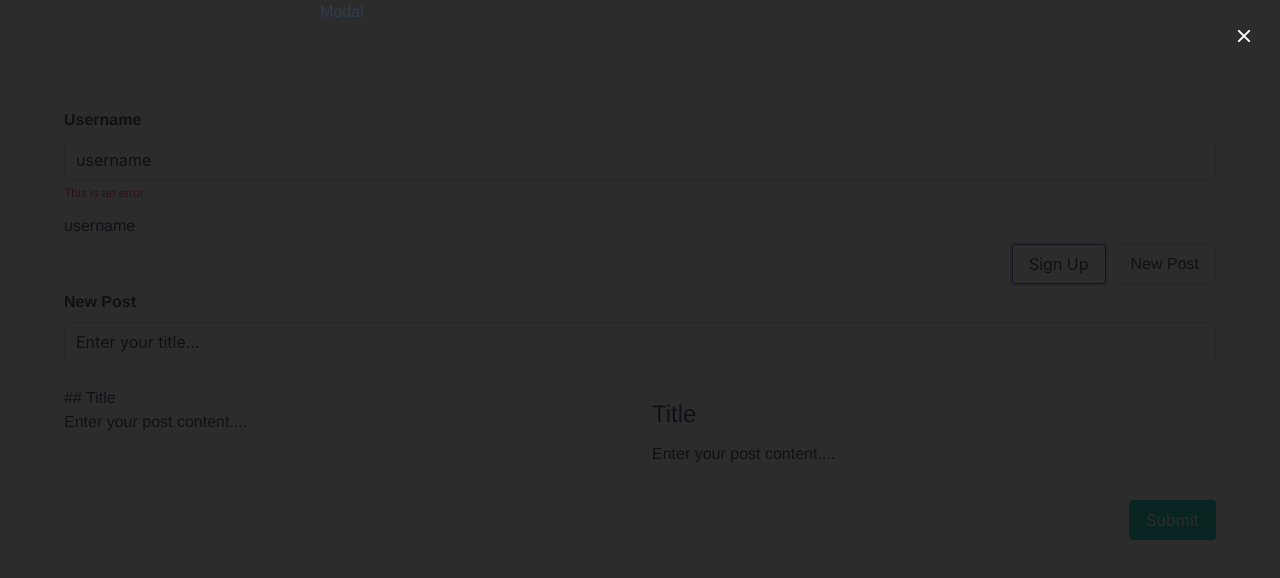
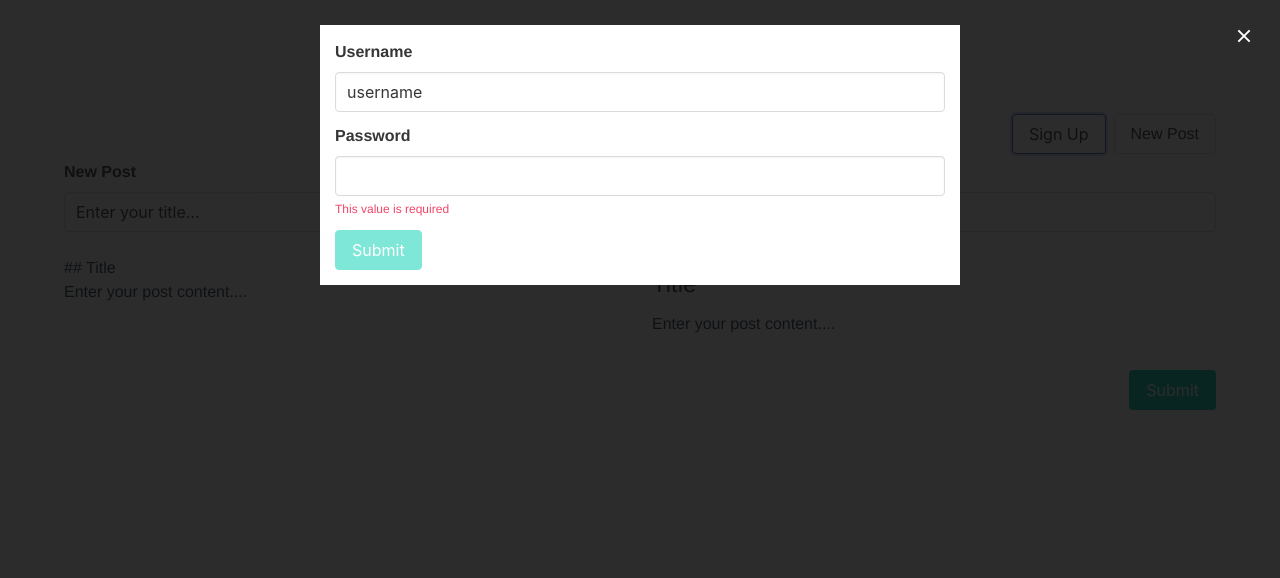
Before and after one commit to panospd/vue-composition-api, a Vue app: page /posts/new in a window 1280 px wide. Both pictures are taken after a click on the button "Sign Up". Shown: the top 578 px of the page. Built offline with nearby package versions, Linux system fonts and the light colour scheme.

Commit message:
Implemented signup form

```diff
--- a/src/App.vue
+++ b/src/App.vue
@@ -9,8 +9,6 @@
 
   <section class="section">
     <div class="container">
-      <FormInput v-model="username" name="Username" type="text" error="This is an error" />
-      {{ username }}
       <Navbar />
       <router-view />
     </div>
@@ -31,7 +29,6 @@
   },
   setup() {
     const modal = useModal();
-    const username = ref("username");
     const style = computed(() => {
       return {
         display: modal.show.value ? "block" : "none",
@@ -40,8 +37,7 @@
 
     return {
       style,
-      hide: () => modal.hideModal(),
-      username,
+      hide: () => modal.hideModal()
     };
   },
 });
--- a/src/components/FormInput.vue
+++ b/src/components/FormInput.vue
@@ -7,7 +7,7 @@
       <input
         :type="type"
         class="input"
-        v-model="modelValue"
+        :value="modelValue"
         @input="handleInput"
       />
     </div>
--- a/src/components/Navbar.vue
+++ b/src/components/Navbar.vue
@@ -2,38 +2,31 @@
   <div class="navbar">
     <div class="navbar-end">
       <div class="buttons">
-                <button
-                    class="button"
-                    @click="show"
-                >
-                    Sign Up
-                </button>
-                <router-link
-                    to="/posts/new"
-                    class="button"
-                >
-                    New Post
-                </router-link>
+        <button class="button" @click="show">Sign Up</button>
+        <router-link to="/posts/new" class="button"> New Post </router-link>
       </div>
     </div>
   </div>
   <teleport to="#modal">
-        <div>Modal</div>
+    <SignupVue />
   </teleport>
 </template>
 
 <script lang="ts">
-import { computed, defineComponent } from 'vue';
-import { useModal } from '../useModal';
-
+import { computed, defineComponent } from "vue";
+import { useModal } from "../useModal";
+import SignupVue from "./Signup.vue";
 
 export default defineComponent({
+  components: {
+      SignupVue
+  },
   setup() {
     const modal = useModal();
 
     return {
-        show: () => modal.showModal()
-    }
-  }
+      show: () => modal.showModal(),
+    };
+  },
 });
 </script>
--- /dev/null
+++ b/src/components/Signup.vue
@@ -0,0 +1,88 @@
+<template>
+  <form @submit.prevent="submit">
+    <FormInput
+      v-model="username"
+      name="Username"
+      type="text"
+      :error="userNameStatus.message"
+    />
+    <FormInput
+      v-model="password"
+      name="Password"
+      type="password"
+      :error="passwordStatus.message"
+    />
+
+    <button
+      class="button is-primary"
+      :disabled="!userNameStatus.valid || !passwordStatus.valid"
+    >
+      Submit
+    </button>
+  </form>
+</template>
+
+<script lang="ts">
+import { computed, defineComponent, ref } from "vue";
+import FormInput from "./FormInput.vue";
+import { validate, required, length, Status } from "../validation";
+import { User, useStore } from "../store";
+import { useModal } from "../useModal";
+
+export default defineComponent({
+  components: {
+    FormInput,
+  },
+  setup() {
+    const username = ref("username");
+    const userNameStatus = computed<Status>(() => {
+      return validate(username.value, [
+        required(),
+        length({ min: 5, max: 10 }),
+      ]);
+    });
+
+    const password = ref("");
+    const passwordStatus = computed<Status>(() => {
+      return validate(password.value, [
+        required(),
+        length({ min: 10, max: 40 }),
+      ]);
+    });
+
+    const store = useStore();
+    const modal = useModal();
+
+    const submit = async (evt: Event) => {
+      if (!userNameStatus.value.valid || !passwordStatus.value.valid) {
+        return;
+      }
+
+      const newUser: User = {
+        id: "-1",
+        username: username.value,
+        password: password.value,
+      };
+
+      await store.createUser(newUser);
+      modal.hideModal();
+    };
+
+    return {
+      username,
+      userNameStatus,
+      password,
+      passwordStatus,
+      submit,
+    };
+  },
+});
+</script>
+
+<style scoped>
+form {
+  padding: 15px;
+  background: white;
+  margin-top: 25px;
+}
+</style>
--- a/src/store.ts
+++ b/src/store.ts
@@ -1,6 +1,12 @@
 import { reactive, readonly } from "vue"
 import axios from "axios"
 import { Post, today, thisMonth, thisWeek } from "./mocks"
+
+export interface User {
+    id: string;
+    username: string;
+    password: string;
+}
 
 interface State {
     posts: PostsState
@@ -27,6 +33,10 @@
         this.state.posts.all.set(post.id, response.data)
         this.state.posts.ids.push(post.id)
         console.log(response)
+    }
+
+    async createUser(user: User) {
+        console.log(user)
     }
 
     async fetchPosts() {
--- a/src/validation.ts
+++ b/src/validation.ts
@@ -29,7 +29,7 @@
     }
 }
 
-interface Status {
+export interface Status {
     valid: boolean,
     message?: string
 }
--- a/tsconfig.json
+++ b/tsconfig.json
@@ -1,7 +1,7 @@
 {
   "compilerOptions": {
     "target": "es5",
-    "module": "CommonJs",
+    "module": "esnext",
     "strict": true,
     "jsx": "preserve",
     "importHelpers": true,
```
Lines whose indentation alone changed are shown as unchanged.
